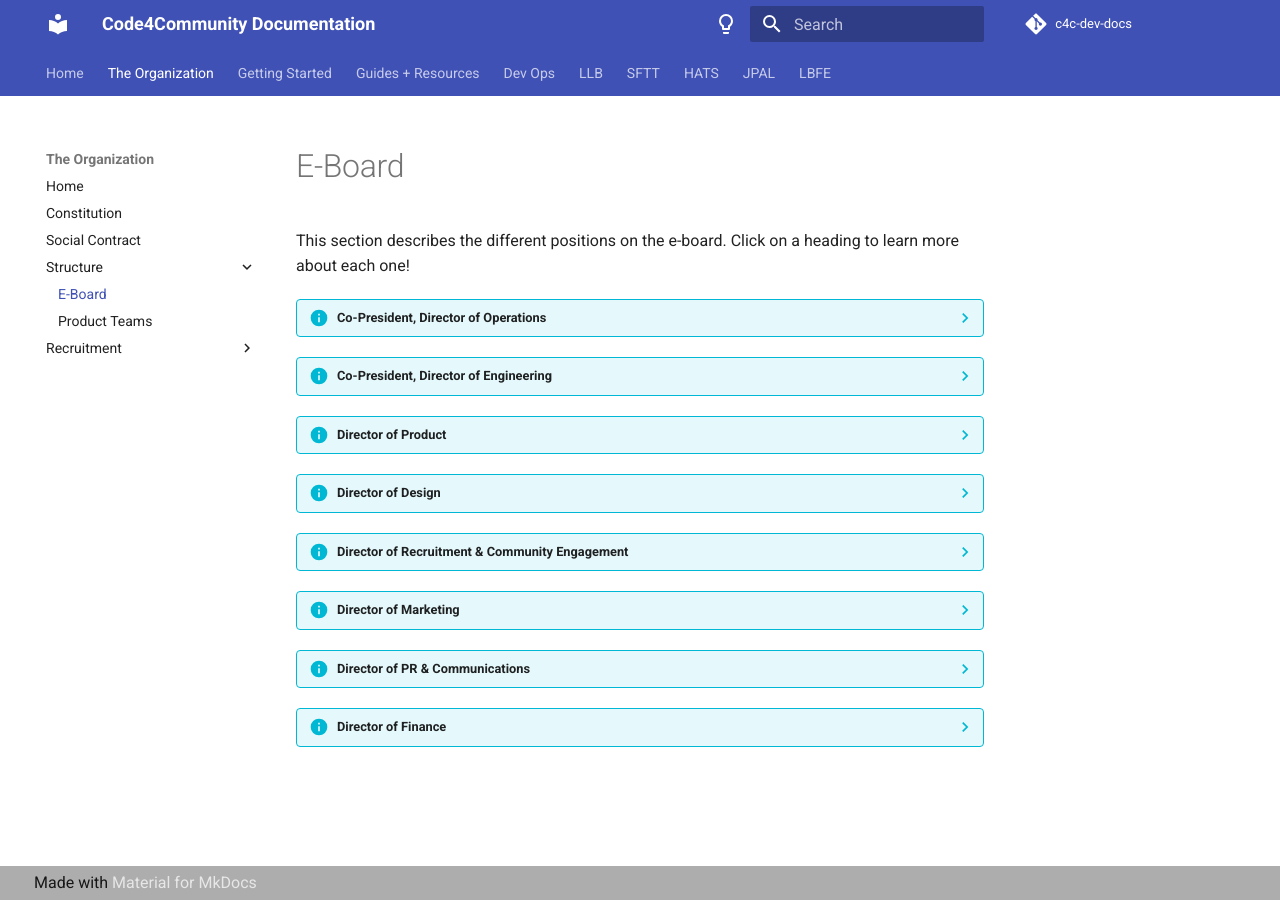
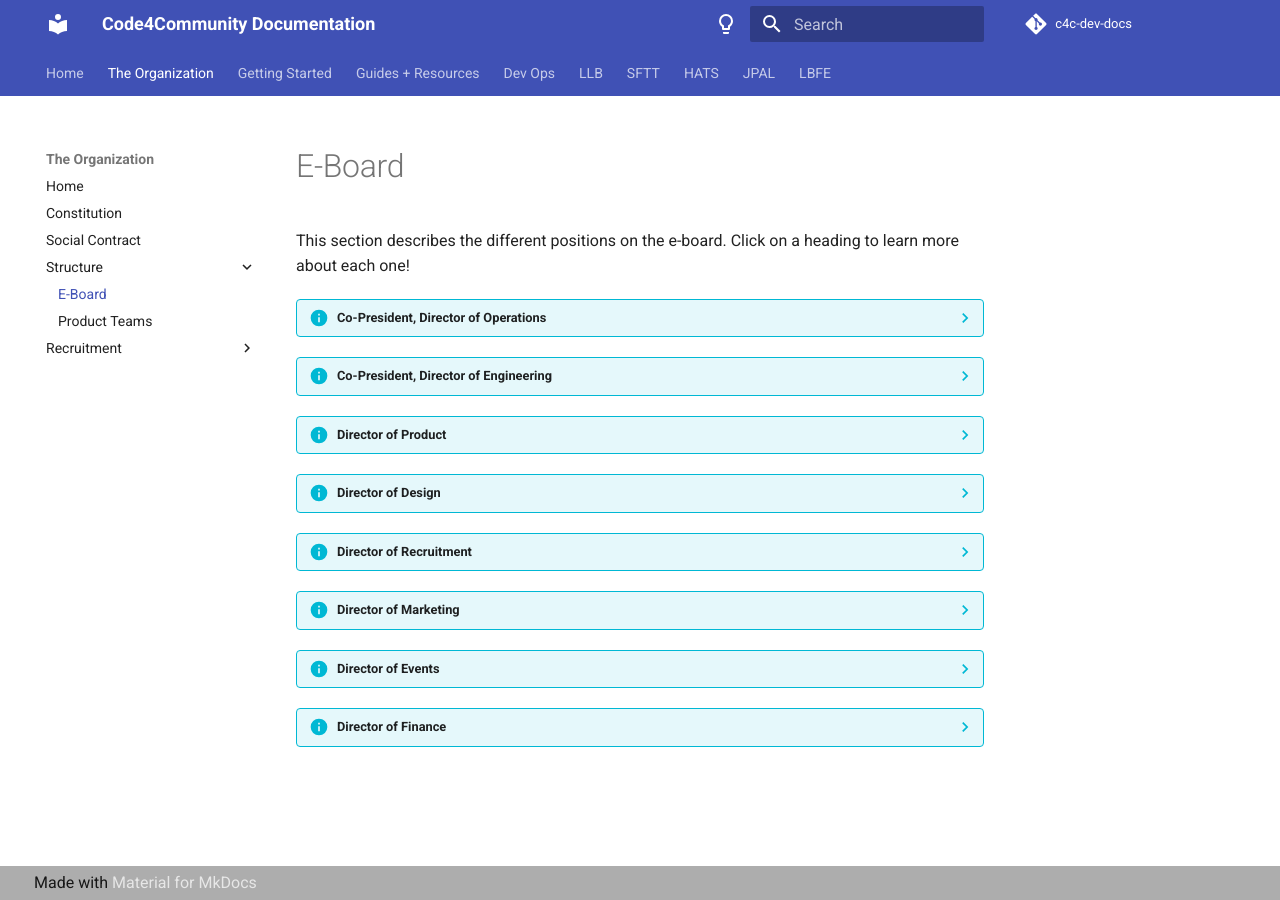
Before and after one commit to Code-4-Community/c4c-dev-docs, an MkDocs documentation site: the page built from docs/organization/structure/e-board.md, in a window 1280 px wide. Built offline with MkDocs 1.6.1 and Material for MkDocs 9.7.7, drawn with Linux system fonts in a browser that asks for light colours; comment, search, counter and statistics services are not loaded.

Commit message:
Fixed e-board titles

```diff
--- a/docs/organization/structure/e-board.md
+++ b/docs/organization/structure/e-board.md
@@ -66,7 +66,7 @@ This section describes the different positions on the e-board. Click on a headin
     - A beautiful portfolio
     - A passion for helping non-profit organizations
 
-??? info "Director of Recruitment & Community Engagement"
+??? info "Director of Recruitment"
     The director of recruitment is primarily responsible for overseeing the recruitment process. Besides that, they should focus on membership retention by helping out at events and making people feel welcome.
 
     **Responsibilities**
@@ -101,7 +101,7 @@ This section describes the different positions on the e-board. Click on a headin
     - Strong leadership skills
     - Interest in marketing
 
-??? info "Director of PR & Communications"
+??? info "Director of Events"
     The Director of PR & Communications is responsible for being a bridge between the organization and the Khoury College, as well as other Northeastern student organizations, and companies in the technology or design industry. They are also in charge of the club's events schedule planning. This includes, but isn't limited to, reaching out to companies & student organizations, planning workshops and events, maintaining current external relationships, and assigning tasks to C4C officers to ensure all events go smoothly and are beneficial to C4C members and audience. They should work closely with the President, the Director of Marketing, the Director of Design, and the Director of Recruitment and Community Engagement to guarantee event planning, advertisement, and attendance.
 
     **Responsibilities**
```
